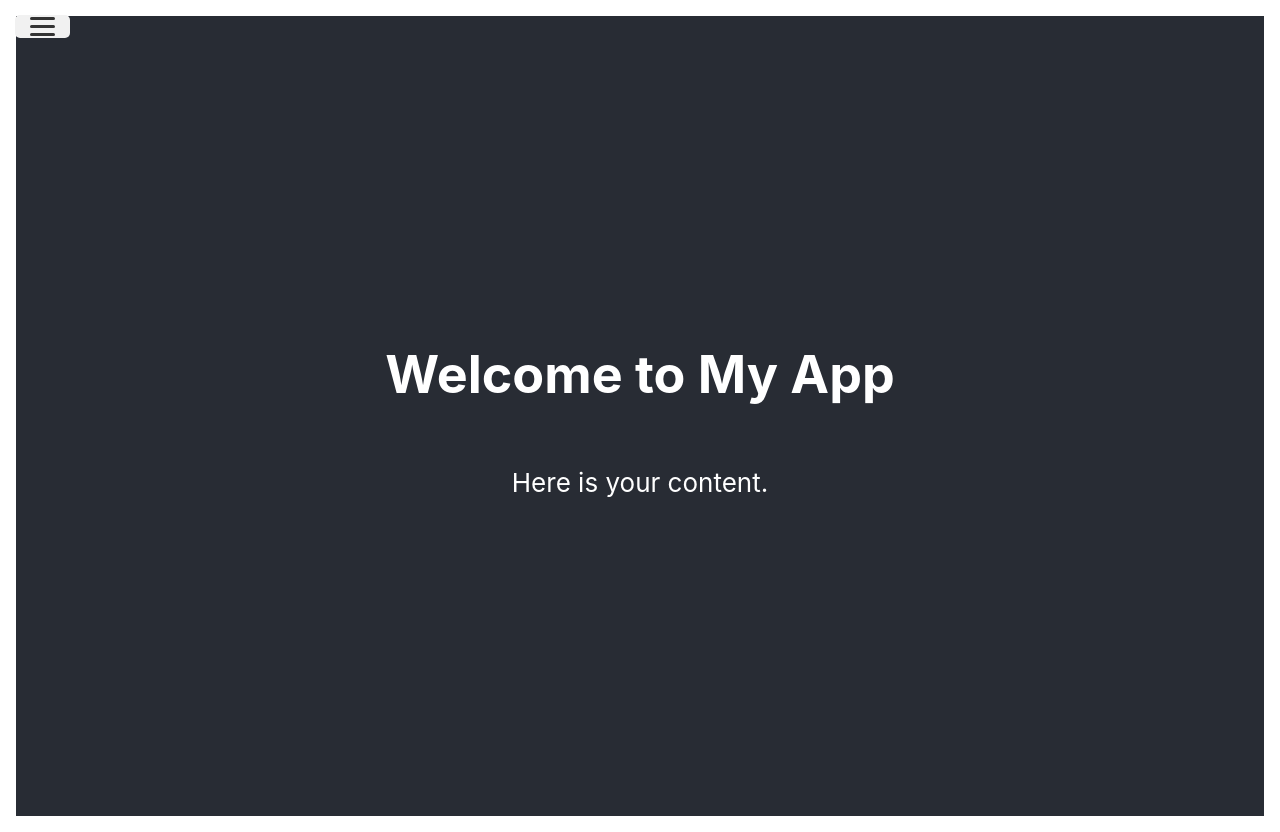
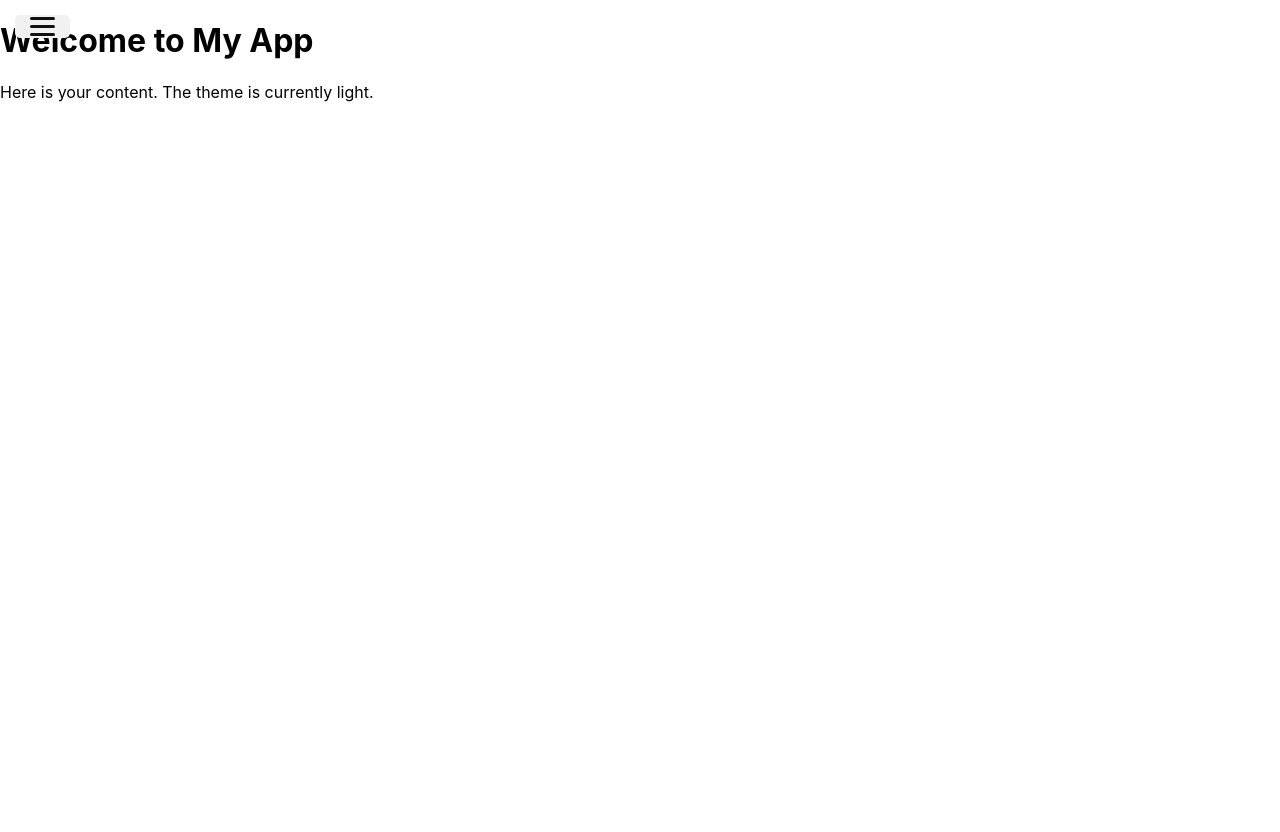
Before and after one commit to connectoniccom/Connectonic.com, a React (Create React App) app: page / in a window 1280 px wide. Built offline with nearby package versions, Linux system fonts and the light colour scheme.

Commit message:
Remove that dark box and make my web app to display full screen with lig

```diff
--- a/src/App.css
+++ b/src/App.css
@@ -1,22 +1,9 @@
-.App {
-  text-align: center;
-}
-
 #main-content {
-  padding: 16px;
   transition: margin-left .5s;
-}
-
-.App-header {
-  background-color: #282c34;
+  background-color: var(--background-color);
+  color: var(--text-color);
   min-height: 100vh;
-  display: flex;
-  flex-direction: column;
-  align-items: center;
-  justify-content: center;
-  font-size: calc(10px + 2vmin);
-  color: white;
-  position: relative;
+  width: 100%;
 }
 
 .sidebar-toggle {
@@ -24,7 +11,7 @@
   top: 15px;
   left: 15px;
   z-index: 1001;
-  background: #f1f1f1;
+  background: var(--sidebar-bg);
   border: none;
   padding: 10px 15px;
   cursor: pointer;
@@ -36,7 +23,7 @@
 .hamburger-icon::after {
   content: '';
   display: block;
-  background-color: #333;
+  background-color: var(--sidebar-text);
   height: 3px;
   width: 25px;
   border-radius: 3px;
--- a/src/App.js
+++ b/src/App.js
@@ -1,25 +1,32 @@
-import React, { useState } from 'react';
+import React, { useState, useEffect } from 'react';
 import './App.css';
 import Sidebar from './Sidebar';
 
 function App() {
   const [isSidebarOpen, setSidebarOpen] = useState(false);
+  const [theme, setTheme] = useState('light');
 
   const toggleSidebar = () => {
     setSidebarOpen(!isSidebarOpen);
   };
+
+  const toggleTheme = () => {
+    setTheme(prevTheme => (prevTheme === 'light' ? 'dark' : 'light'));
+  };
+
+  useEffect(() => {
+    document.body.className = theme + '-theme';
+  }, [theme]);
 
   return (
     <div className="App">
       <button className="sidebar-toggle" onClick={toggleSidebar}>
         <span className="hamburger-icon"></span>
       </button>
-      <Sidebar isOpen={isSidebarOpen} />
+      <Sidebar isOpen={isSidebarOpen} toggleTheme={toggleTheme} currentTheme={theme} />
       <div id="main-content">
-        <header className="App-header">
-          <h1>Welcome to My App</h1>
-          <p>Here is your content.</p>
-        </header>
+        <h1>Welcome to My App</h1>
+        <p>Here is your content. The theme is currently {theme}.</p>
       </div>
     </div>
   );
--- a/src/Sidebar.css
+++ b/src/Sidebar.css
@@ -5,10 +5,12 @@
   z-index: 1000;
   top: 0;
   left: 0;
-  background-color: #111;
+  background-color: var(--sidebar-bg);
   overflow-x: hidden;
   transition: 0.5s;
   padding-top: 60px;
+  display: flex;
+  flex-direction: column;
 }
 
 .sidebar.open {
@@ -19,11 +21,28 @@
   padding: 8px 8px 8px 32px;
   text-decoration: none;
   font-size: 25px;
-  color: #818181;
+  color: var(--sidebar-text);
   display: block;
   transition: 0.3s;
 }
 
 .sidebar a:hover {
-  color: #f1f1f1;
+  color: var(--sidebar-hover-text);
 }
+
+.theme-toggle-button {
+  margin: auto 32px 32px;
+  padding: 10px;
+  background-color: var(--button-bg);
+  color: var(--button-text);
+  border: 1px solid var(--sidebar-text);
+  border-radius: 5px;
+  cursor: pointer;
+  font-size: 16px;
+  text-align: center;
+}
+
+.theme-toggle-button:hover {
+    background-color: var(--sidebar-hover-text);
+    color: var(--sidebar-bg);
+}
--- a/src/Sidebar.js
+++ b/src/Sidebar.js
@@ -1,13 +1,16 @@
 import React from 'react';
 import './Sidebar.css';
 
-function Sidebar({ isOpen }) {
+function Sidebar({ isOpen, toggleTheme, currentTheme }) {
   return (
     <div className={`sidebar ${isOpen ? 'open' : ''}`}>
       <a href="#home">Home</a>
       <a href="#services">Services</a>
       <a href="#clients">Clients</a>
       <a href="#contact">Contact</a>
+      <button onClick={toggleTheme} className="theme-toggle-button">
+        Switch to {currentTheme === 'light' ? 'Dark' : 'Light'} Mode
+      </button>
     </div>
   );
 }
--- a/src/index.css
+++ b/src/index.css
@@ -1,3 +1,24 @@
+:root, .light-theme {
+  --background-color: #ffffff;
+  --text-color: #000000;
+  --sidebar-bg: #f1f1f1;
+  --sidebar-text: #111;
+  --sidebar-hover-text: #555;
+  --button-bg: transparent;
+  --button-text: #111;
+}
+
+.dark-theme {
+  --background-color: #282c34;
+  --text-color: #ffffff;
+  --sidebar-bg: #111;
+  --sidebar-text: #f1f1f1;
+  --sidebar-hover-text: #ccc;
+  --button-bg: transparent;
+  --button-text: #f1f1f1;
+}
+
+
 body {
   margin: 0;
   font-family: -apple-system, BlinkMacSystemFont, 'Segoe UI', 'Roboto', 'Oxygen',
@@ -5,6 +26,8 @@ body {
     sans-serif;
   -webkit-font-smoothing: antialiased;
   -moz-osx-font-smoothing: grayscale;
+  background-color: var(--background-color);
+  transition: background-color 0.3s ease;
 }
 
 code {
```
